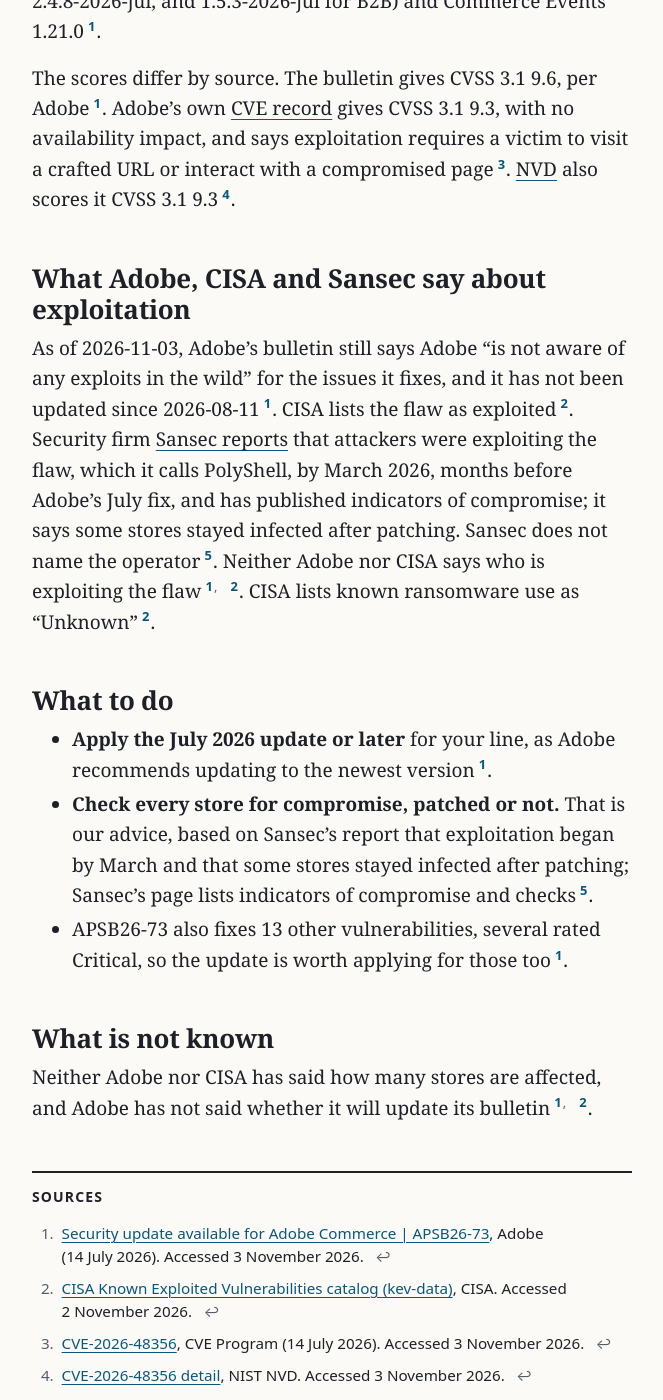
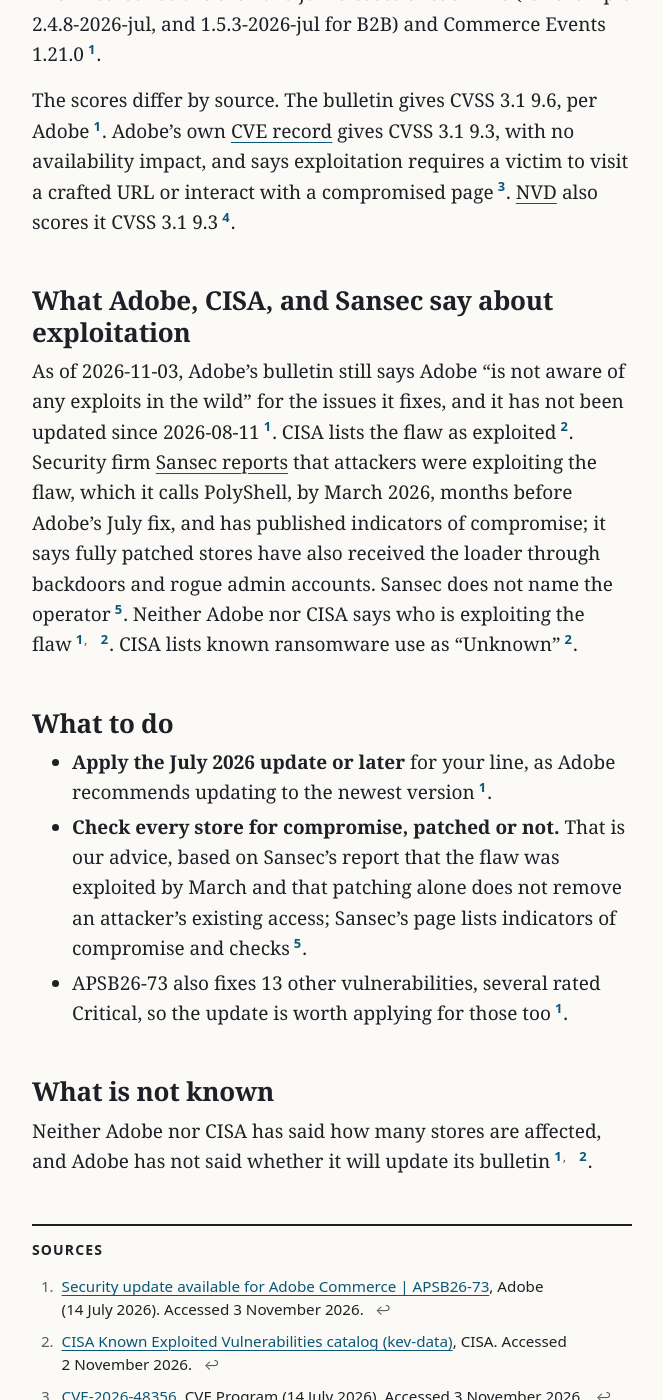
Before and after one commit to northwind-press/northwind-press.github.io, a Jekyll site: the page built from _posts/2026-11-03-adobe-commerce-magento-kev.md, in a window 1280 px wide and 1400 px high, scrolled down 1505 px. Shown: the whole window, without its empty margins (308-971 px from the left). Built offline with Jekyll 4.4.1, drawn with Linux system fonts in a browser that asks for light colours; some of the changed text lies outside the part shown.

Commit message:
Correction branch: Sansec timing 'by March' (not since/from); reinfection worded as Sansec states it; copy's serial comma (per copy-editor-2 on T-155)
Co-Authored-By: Claude Opus 5.5 <noreply@anthropic.com>

```diff
--- a/_posts/2026-11-03-adobe-commerce-magento-kev.md
+++ b/_posts/2026-11-03-adobe-commerce-magento-kev.md
@@ -1,7 +1,7 @@
 ---
-title: "Adobe Commerce and Magento flaw exploited since March, per Sansec; CISA now lists it"
+title: "Adobe Commerce and Magento flaw was exploited by March, per Sansec; CISA now lists it"
 author: "Northwind Security Desk"
-description: "Sansec says CVE-2026-48356 was exploited from March, before Adobe's July fix, so apply the update and check every store for compromise."
+description: "Sansec says CVE-2026-48356 was being exploited by March, before Adobe's July fix, so apply the update and check every store for compromise."
 categories: [security]
 kind: news
 date: 2026-11-03 08:09
@@ -31,7 +31,7 @@ sources:
     accessed: "2026-11-03"
 corrections:
   - date: 2026-11-03
-    text: "An earlier version said it was not known when exploitation began. Sansec reported on 2026-10-24 that attackers were exploiting the flaw by March 2026, before Adobe's July fix, and that some stores stayed infected after patching ([Sansec](https://sansec.io/research/magento-cms-block-loader-deepveindrilling)). We have also widened our advice to check every store for compromise."
+    text: "An earlier version said it was not known when exploitation began. Sansec reported on 2026-10-24 that attackers were exploiting the flaw by March 2026, before Adobe's July fix, and that fully patched stores have also received the attackers' code through backdoors and rogue admin accounts ([Sansec](https://sansec.io/research/magento-cms-block-loader-deepveindrilling)). We have also widened our advice to check every store for compromise."
 ---
 
 The US Cybersecurity and Infrastructure Security Agency (CISA) added CVE-2026-48356, an unrestricted file upload flaw in Adobe Commerce and Magento Open Source, to its [Known Exploited Vulnerabilities catalog](https://github.com/cisagov/kev-data) on 2026-10-27, with a remediation due date of 2026-11-10. CISA's entry says the flaw could result in arbitrary code execution{% include cite.html n=2 %}.
@@ -49,14 +49,14 @@ The fixed builds are the 2026-jul releases of each line (for example 2.4.8-2026-
 
 The scores differ by source. The bulletin gives CVSS 3.1 9.6, per Adobe{% include cite.html n=1 %}. Adobe's own [CVE record](https://www.cve.org/CVERecord?id=CVE-2026-48356) gives CVSS 3.1 9.3, with no availability impact, and says exploitation requires a victim to visit a crafted URL or interact with a compromised page{% include cite.html n=3 %}. [NVD](https://nvd.nist.gov/vuln/detail/CVE-2026-48356) also scores it CVSS 3.1 9.3{% include cite.html n=4 %}.
 
-## What Adobe, CISA and Sansec say about exploitation
+## What Adobe, CISA, and Sansec say about exploitation
 
-As of 2026-11-03, Adobe's bulletin still says Adobe "is not aware of any exploits in the wild" for the issues it fixes, and it has not been updated since 2026-08-11{% include cite.html n=1 %}. CISA lists the flaw as exploited{% include cite.html n=2 %}. Security firm [Sansec reports](https://sansec.io/research/magento-cms-block-loader-deepveindrilling) that attackers were exploiting the flaw, which it calls PolyShell, by March 2026, months before Adobe's July fix, and has published indicators of compromise; it says some stores stayed infected after patching. Sansec does not name the operator{% include cite.html n=5 %}. Neither Adobe nor CISA says who is exploiting the flaw{% include cite.html n=1 %}{% include cite.html n=2 %}. CISA lists known ransomware use as "Unknown"{% include cite.html n=2 %}.
+As of 2026-11-03, Adobe's bulletin still says Adobe "is not aware of any exploits in the wild" for the issues it fixes, and it has not been updated since 2026-08-11{% include cite.html n=1 %}. CISA lists the flaw as exploited{% include cite.html n=2 %}. Security firm [Sansec reports](https://sansec.io/research/magento-cms-block-loader-deepveindrilling) that attackers were exploiting the flaw, which it calls PolyShell, by March 2026, months before Adobe's July fix, and has published indicators of compromise; it says fully patched stores have also received the loader through backdoors and rogue admin accounts. Sansec does not name the operator{% include cite.html n=5 %}. Neither Adobe nor CISA says who is exploiting the flaw{% include cite.html n=1 %}{% include cite.html n=2 %}. CISA lists known ransomware use as "Unknown"{% include cite.html n=2 %}.
 
 ## What to do
 
 - **Apply the July 2026 update or later** for your line, as Adobe recommends updating to the newest version{% include cite.html n=1 %}.
-- **Check every store for compromise, patched or not.** That is our advice, based on Sansec's report that exploitation began by March and that some stores stayed infected after patching; Sansec's page lists indicators of compromise and checks{% include cite.html n=5 %}.
+- **Check every store for compromise, patched or not.** That is our advice, based on Sansec's report that the flaw was exploited by March and that patching alone does not remove an attacker's existing access; Sansec's page lists indicators of compromise and checks{% include cite.html n=5 %}.
 - APSB26-73 also fixes 13 other vulnerabilities, several rated Critical, so the update is worth applying for those too{% include cite.html n=1 %}.
 
 ## What is not known
```
